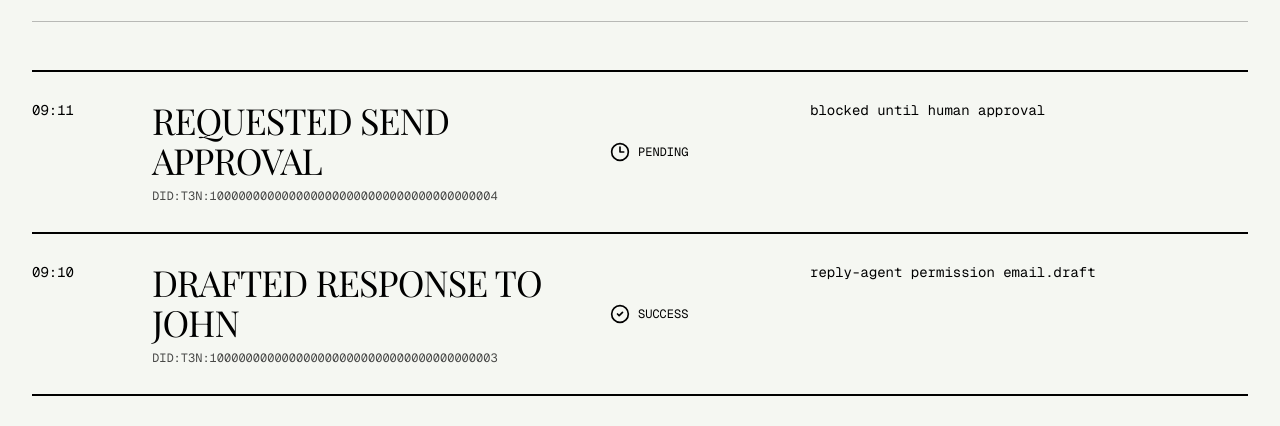
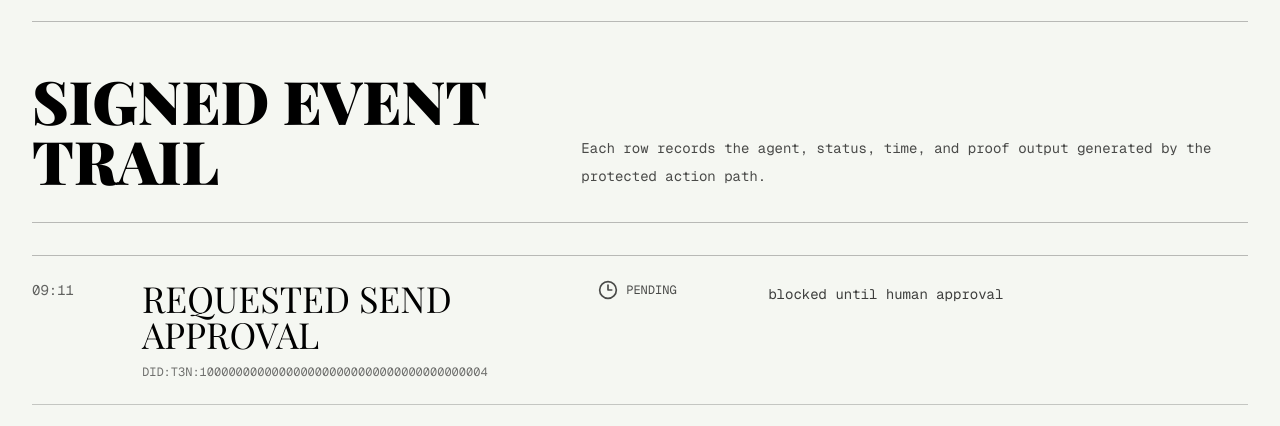
Before and after one commit to yournameishere/SentinelMail-AI, a Next.js app: page /audit in a window 1280 px wide. Shown: the part 360-786 px from the top of the page. Built offline with nearby package versions, Linux system fonts and the light colour scheme; no server answers; the database is empty; a web font is replaced by a local one.

Commit message:
Refactor AuditLedger component to enhance layout, improve styling, and update text content for better readability

```diff
--- a/components/audit-ledger.tsx
+++ b/components/audit-ledger.tsx
@@ -14,28 +14,37 @@ export async function AuditLedger() {
 
   return (
     <section className="px-4 pb-24 md:px-8">
-      <div className="border-t-2 border-black">
+      <div className="mx-auto max-w-7xl">
+        <div className="mb-8 grid gap-4 border-b border-black/25 pb-8 lg:grid-cols-[0.8fr_1fr] lg:items-end">
+          <h2 className="font-serif text-4xl font-black uppercase leading-none md:text-6xl">Signed event trail</h2>
+          <p className="max-w-3xl font-mono text-sm leading-7 text-black/70">
+            Each row records the agent, status, time, and proof output generated by the protected action path.
+          </p>
+        </div>
+
+        <div className="divide-y divide-black/20 border-y border-black/25">
         {auditEvents.map((event) => {
           const agent = getAgent(event.agentId)
           const Icon = statusIcons[event.status] ?? FileSignature
           return (
             <article
               key={event.id}
-              className="grid gap-5 border-b-2 border-black py-7 md:grid-cols-[100px_1fr_180px_1fr]"
+              className="grid gap-5 py-6 md:grid-cols-[90px_minmax(0,1fr)_150px_minmax(0,1.1fr)] md:items-start"
             >
-              <div className="font-mono text-sm uppercase">{event.time}</div>
+              <div className="font-mono text-sm uppercase text-black/60">{event.time}</div>
               <div>
-                <div className="font-serif text-4xl uppercase tracking-tight">{event.action}</div>
-                <p className="mt-2 font-mono text-xs uppercase opacity-70">{agent.did}</p>
+                <div className="font-serif text-3xl uppercase leading-none md:text-4xl">{event.action}</div>
+                <p className="mt-3 break-all font-mono text-xs uppercase text-black/55">{agent.did}</p>
               </div>
-              <div className="flex items-center gap-2 font-mono text-xs uppercase">
+              <div className="flex items-center gap-2 font-mono text-xs uppercase text-black/70">
                 <Icon className="h-5 w-5" />
                 {event.status}
               </div>
-              <div className="font-mono text-sm">{event.proof}</div>
+              <div className="break-words font-mono text-sm leading-7 text-black/75">{event.proof}</div>
             </article>
           )
         })}
+        </div>
       </div>
     </section>
   )
```
